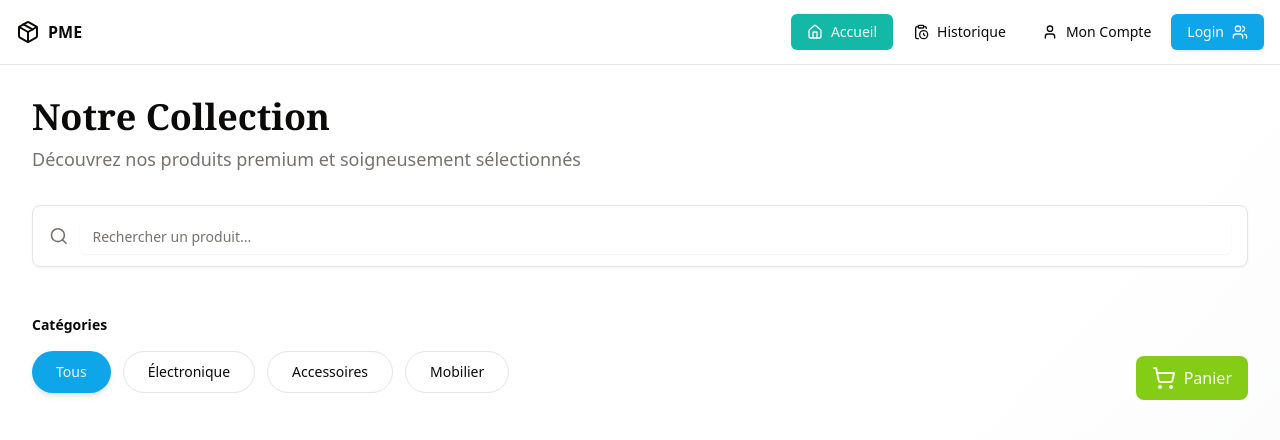
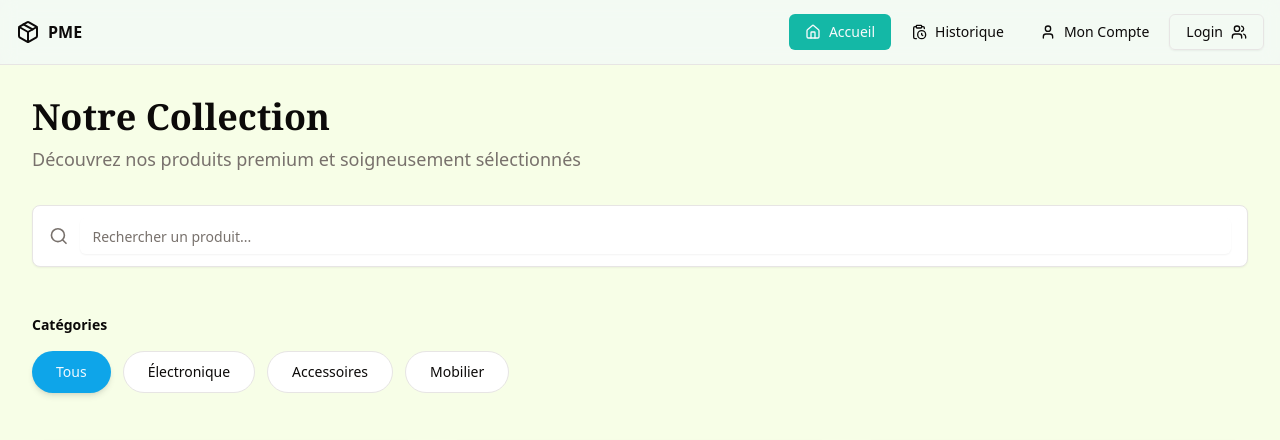
Before and after one commit to bry4ng4rrix/Gestion_de_stock, a React (Vite) app: page / in a window 1280 px wide. Shown: the top 440 px of the page. Built offline with nearby package versions, Linux system fonts and the light colour scheme; grey boxes are pictures that could not be loaded.

Commit message:
add flotant boutton

```diff
--- a/src/App.tsx
+++ b/src/App.tsx
@@ -4,7 +4,7 @@ import Home from './Pages/Client/index';
 import Dashboard from './Pages/Dashboard/Index';
 import Produit from './Pages/Dashboard/Produit';
 import { DashboardLayout } from './components/layout/DashboardLayout';
-import ClientLayout from './components/layout/ClientLayout';
+import ClientLayout from '@/components/layout/ClientLayout';
 import Historique from './Pages/Client/Historique';
 
 const App = () => {
--- a/src/Pages/Client/index.tsx
+++ b/src/Pages/Client/index.tsx
@@ -113,7 +113,7 @@ const Page = () => {
   const totalPrice = cartItems.reduce((sum, item) => sum + (item.prix * item.quantity), 0)
 
   return (
-    <div className='min-h-screen bg-gradient-to-br from-background via-background to-secondary/5 py-8'>
+    <div className='min-h-screen  py-8'>
       {/* Header */}
       <header className='mb-12'>
         <div className='mx-auto px-4 sm:px-6 lg:px-8'>
@@ -161,23 +161,24 @@ const Page = () => {
           </div>
 
         </div>
-        <div className=''>
-          {/* panier all */}
-          <button
-            onClick={() => setIsCartOpen(true)}
-            className='relative inline-flex items-center gap-2 px-4 py-2.5 bg-lime-500 text-lime-50 hover:bg-lime-600 rounded-lg font-medium transition-all duration-200'
-          >
-            <ShoppingCart className='h-6 w-6' />
-            Panier
-            {totalItems > 0 && (
-              <span className='absolute -top-2 -right-2 bg-red-500 text-white text-xs font-bold rounded-full w-6 h-6 flex items-center justify-center'>
-                {totalItems}
-              </span>
-            )}
-          </button>
-          {/* endpanier all */}
-        </div>
+
        </div>
+
+
+      {totalItems > 0 && (
+  <div className="fixed bottom-6 right-6 z-50">
+    <Button
+      onClick={() => setIsCartOpen(true)}
+      className="relative inline-flex items-center gap-2 px-6 py-3 bg-lime-500 text-lime-50 hover:bg-lime-600 rounded-lg font-medium transition-all duration-200 shadow-lg hover:shadow-xl"
+    >
+      <ShoppingCart className="h-5 w-5" />
+      <span className="font-semibold">Panier</span>
+      <span className="absolute -top-2 -right-2 bg-red-500 text-white text-xs font-bold rounded-full w-6 h-6 flex items-center justify-center">
+        {totalItems}
+      </span>
+    </Button>
+  </div>
+)}
 
         {/* Products Grid */}
         {filteredProduits.length > 0 ? (
--- a/src/components/layout/ClientLayout.tsx
+++ b/src/components/layout/ClientLayout.tsx
@@ -36,10 +36,10 @@ export default function ClientLayout() {
   const isActive = (path: string) => location.pathname === path;
 
   return (
-    <div className="flex min-h-screen flex-col ">
+    <div className="flex min-h-screen flex-col bg-lime-50">
       {/* Header */}
-      <header className="sticky top-0 z-40 w-full border-b bg-background backdrop-blur supports-[backdrop-filter]:bg-background/2">
-      <div className="container mx-auto flex h-16 items-center justify-between px-4">
+      <header className="sticky top-0 z-40 w-full border-b bg-blue-50/50 backdrop-blur supports-[backdrop-filter]:bg-background/2">
+      <div className=" mx-auto flex h-16 items-center justify-between px-4">
         {/* Logo */}
         <Link to="/" className="flex items-center space-x-2">
           <Package className="h-6 w-6" />
@@ -64,7 +64,9 @@ export default function ClientLayout() {
               </Link>
             </Button>
           ))}
-          <Button className="ml-auto bg-sky-500">Login <Users /></Button>
+          <Button
+          variant="outline"
+          className="ml-auto bg-transparent ">Login <Users /></Button>
         </nav>
 
         {/* Mobile Menu */}
@@ -101,7 +103,7 @@ export default function ClientLayout() {
     </header>
 
       {/* Main content */}
-      <main className="flex-1 bg-gray-100">
+      <main className="flex-1 ">
         <Outlet />
       </main>
 
```
